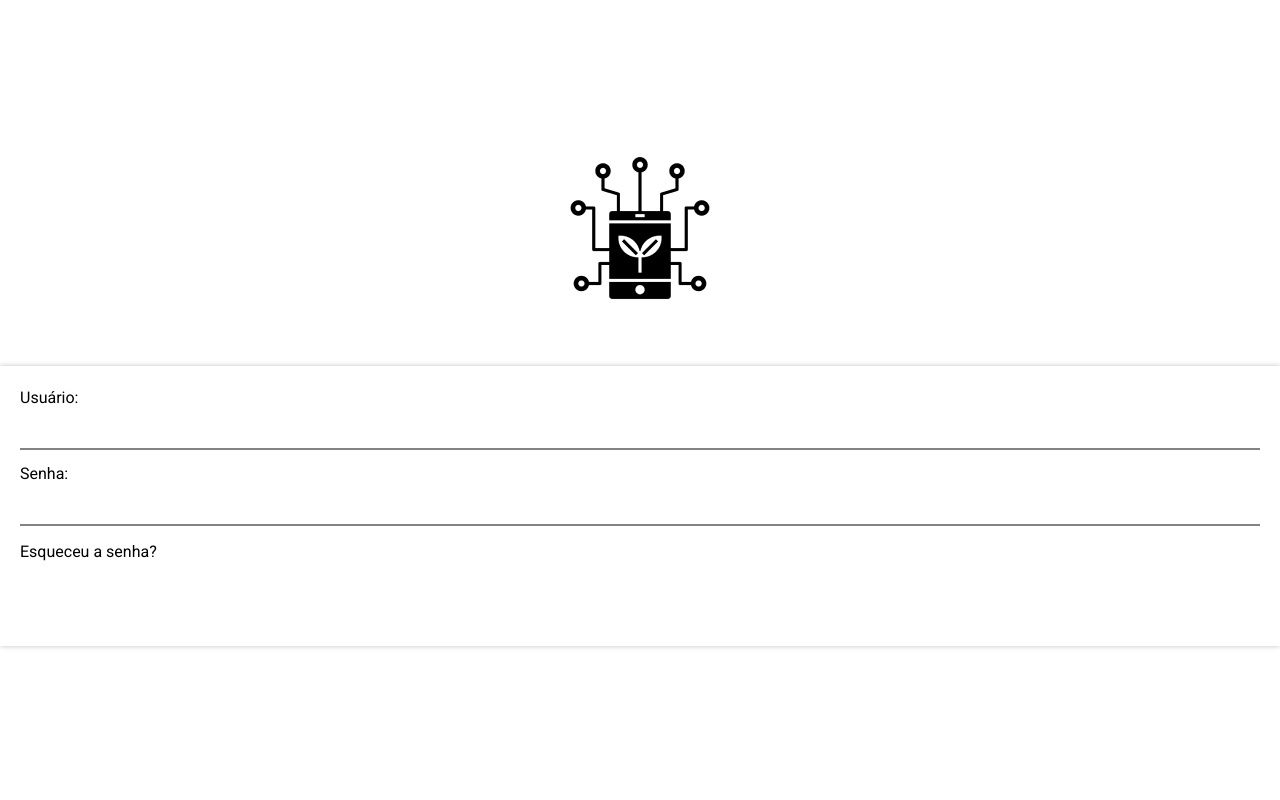
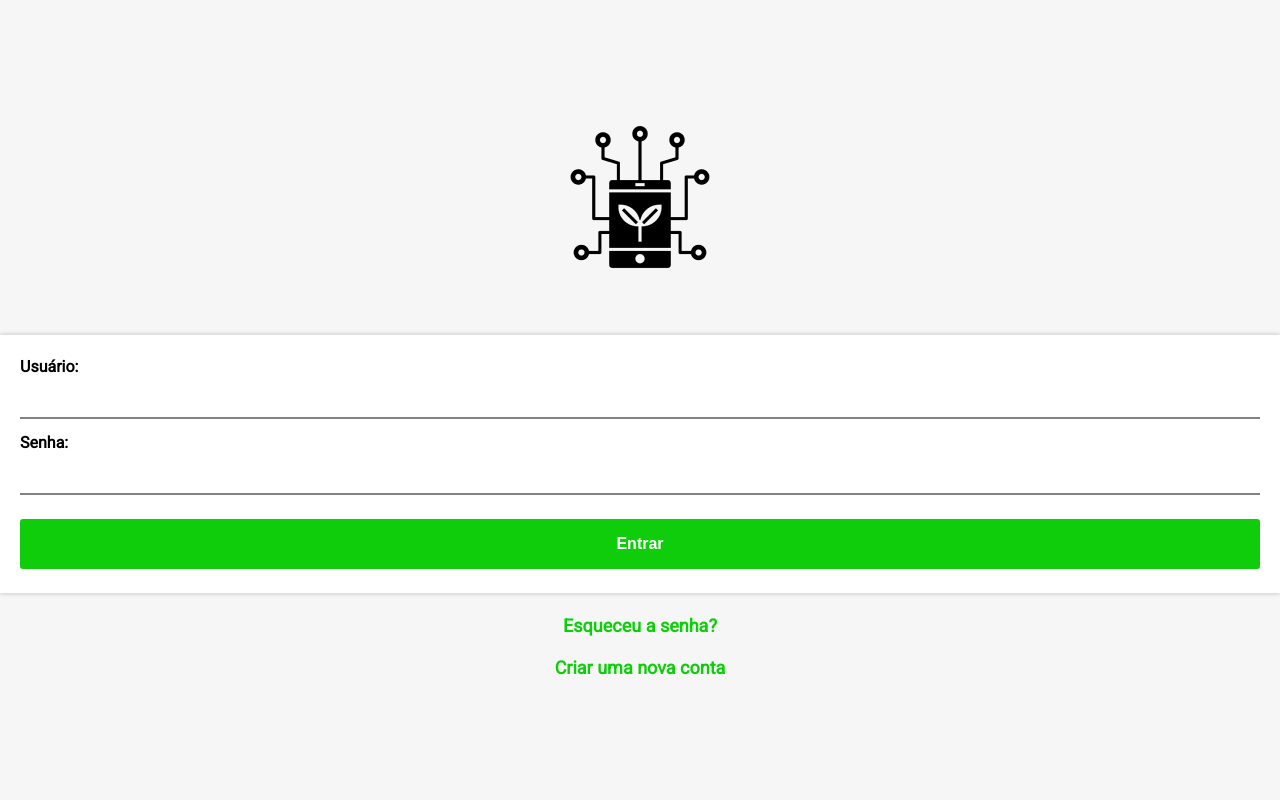
Before and after one commit to pedroferronato/gerenciamento-rural, a Flask app: page /login in a window 1280 px wide. Run offline with Flask 2, Linux system fonts and the light colour scheme; parts of the project's set-up code (start-up, migrations or seed data) failed here and were passed over; some libraries are stand-ins or nearby versions.

Commit message:
Refactr tela de login para adição da biblioteca WTForms

```diff
--- a/app/controllers/server_controller.py
+++ b/app/controllers/server_controller.py
@@ -1,3 +1,4 @@
+from app.forms.login_form import LoginForm
 from datetime import timedelta
 
 from app import application, login_manager, db
@@ -33,14 +34,10 @@ def inicial():
 
 @application.route('/login', methods=['GET', 'POST'])
 def login():
-
-    if request.method == 'GET':
-        return render_template('login.html')
-
-    if request.method == 'POST':
-
-        login = request.form['login']
-        senha = request.form['senha']
+    form = LoginForm()
+    if form.validate_on_submit():
+        login = form.usuario.data
+        senha = form.senha.data
 
         produtor = Produtor.query.filter_by(login=login).first()
 
@@ -55,6 +52,7 @@ def login():
         else:
             login_user(produtor, remember=False)
             return redirect(url_for('inicial'))
+    return render_template('login.html', form=form)
 
 
 @application.route('/logout')
--- /dev/null
+++ b/app/forms/login_form.py
@@ -0,0 +1,11 @@
+from flask_wtf import FlaskForm
+from flask_wtf.recaptcha import validators
+from wtforms import StringField, PasswordField
+from wtforms.validators import DataRequired, Length
+
+
+class LoginForm(FlaskForm):
+    usuario = StringField('Usuário:',
+                        validators=[DataRequired(message='Insira seu usuário')])
+    senha = PasswordField('Senha:',
+                        validators=[DataRequired(message='Insira sua senha'), Length(min=3, message='Senha muito curta')])
--- a/app/static/css/estilo_login.css
+++ b/app/static/css/estilo_login.css
@@ -1,3 +1,8 @@
+:root {
+    --cinzaBackground: #F6F6F6;
+    --verde: #0FCD0B;
+}
+
 body, html {
     height: 100%;
     background-color: var(--cinzaBackground);
@@ -41,6 +46,10 @@ form {
     margin-top: 16px;
 }
 
+label {
+    font-weight: 600;
+}
+
 input {
     margin-top: 4px;
     border: none;
@@ -51,12 +60,14 @@ input {
 
 a {
     color: var(--verde);
-    margin-top: 18px;
+    margin-top: 24px;
     text-decoration: none;
+    font-weight: 600;
+    font-size: 18px;
 }
 
 button {
-    margin-top: 12px;
+    margin-top: 24px;
     padding: 16px 0px;
     outline: none;
     border: none;
@@ -66,3 +77,16 @@ button {
     font-weight: bold;
     border-radius: 3px;
 }
+
+.flashed-alert {
+    color: red;
+}
+
+.span-erro {
+    color: red;
+    margin-top: 8px;
+}
+
+.input-error {
+    border-color: red;
+}
--- a/app/templates/login.html
+++ b/app/templates/login.html
@@ -16,19 +16,42 @@
     <div class="corpo">
         <img src="{{ url_for('static', filename='images/logo.png') }}" alt="Logo do sistema">
         <form action="" method="post">
+            {{ form.hidden_tag() }}
             <div class="form-wrapper">
+                {% with messages = get_flashed_messages() %}
+                    {% if messages %}
+                        {% for message in messages %}
+                            <span class="flashed-alert">{{ message }}</span>
+                        {% endfor %}
+                    {% endif %}
+                {% endwith %}
                 <div>
-                    <label for="login">Usuário:</label>
-                    <input type="text" name="login" id="login">
+                    {{ form.usuario.label }}
+                    {% if form.usuario.errors %}
+                        {{ form.usuario(class="input-error") }}
+                        {% for error in form.usuario.errors %}
+                            <span class="span-erro">{{ error }}</span>
+                        {% endfor %}
+                    {% else %}
+                        {{ form.usuario }}
+                    {% endif %}
                 </div>
                 <div>
-                    <label for="senha">Senha:</label>
-                    <input type="password" name="senha" id="senha">
+                    {{ form.senha.label }}
+                    {% if form.senha.errors %}
+                        {{ form.senha(class="input-error") }}
+                        {% for error in form.senha.errors %}
+                            <span class="span-erro">{{ error }}</span>
+                        {% endfor %}
+                    {% else %}
+                        {{ form.senha }}
+                    {% endif %}
                 </div>
-                <a href="#">Esqueceu a senha?</a>
                 <button>Entrar</button>
             </div>
         </form>
+        <a href="#">Esqueceu a senha?</a>
+        <a href="#">Criar uma nova conta</a>
     </div>
 </body>
 </html>
```
Also changed, not shown: app/__init__.py (+4 -8 lines), app/models/movimentacao_financeira.py (renamed from app/models/movimentacaoFinanceira.py), app/models/movimentacao_financeira_item.py (renamed from app/models/movimentacaoFinanceiraItem.py), app/models/producao_insumo.py (renamed from app/models/producaoInsumo.py), 2 other files.
